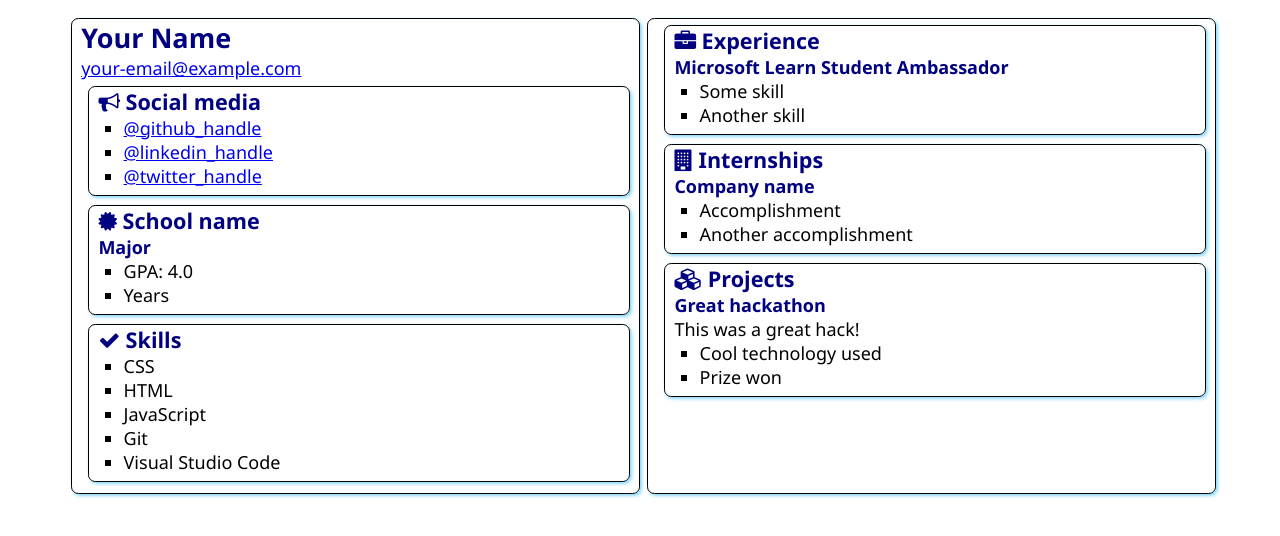
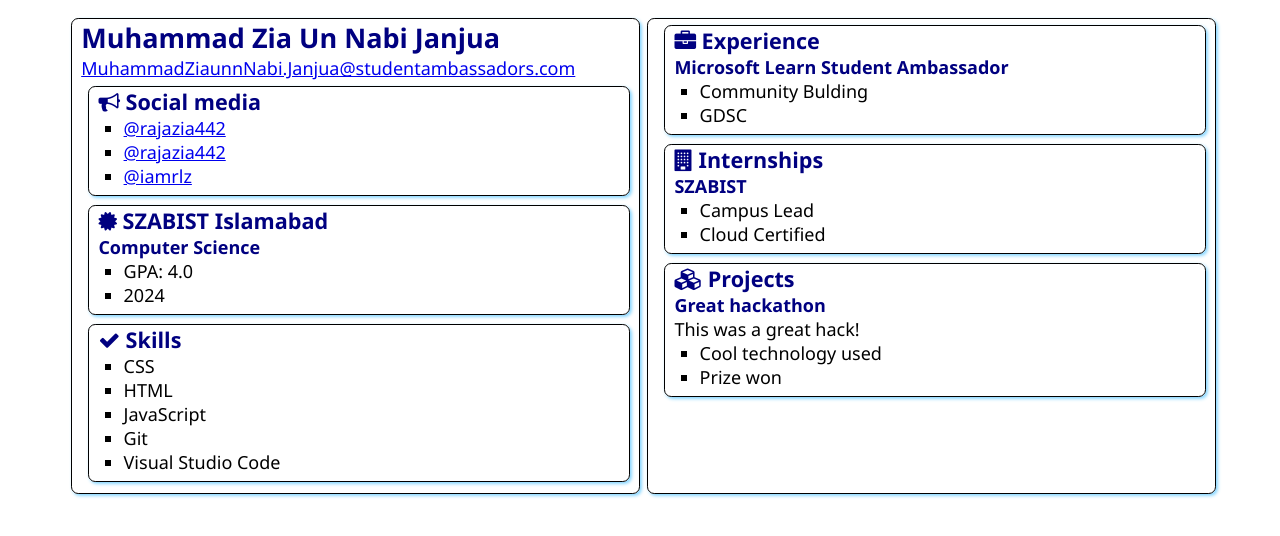
Before and after one commit to iamrlz/SATechnicalOnboarding, a plain HTML site: page src/index.html in a window 1280 px wide. Drawn offline with Linux system fonts and the light colour scheme.

Commit message:
Update index.html

```diff
--- a/src/index.html
+++ b/src/index.html
@@ -12,8 +12,8 @@
 <body>
     <main>
         <article class="box">
-            <h1>Your Name</h1>
-            <div><a href="mailto:your.email@example.com">your-email@example.com</a></div>
+            <h1>Muhammad Zia Un Nabi Janjua</h1>
+            <div><a href="mailto:your.email@example.com">MuhammadZiaunnNabi.Janjua@studentambassadors.com</a></div>
 
             <section class="box">
                 <h2>
@@ -21,9 +21,9 @@
                     Social media
                 </h2>
                 <ul>
-                    <li><a href="https://github.com/<handle>">@github_handle</a></li>
-                    <li><a href="https://linkedin.com/in/<handle>">@linkedin_handle</a></li>
-                    <li><a href="https://twitter.com/<handle>">@twitter_handle</a></li>
+                    <li><a href="https://github.com/<handle>">@rajazia442</a></li>
+                    <li><a href="https://linkedin.com/in/<handle>">@rajazia442</a></li>
+                    <li><a href="https://twitter.com/<handle>">@iamrlz</a></li>
                 </ul>
             </section>
 
@@ -31,12 +31,12 @@
                 <div class="education">
                     <h2>
                         <i class="fa fa-certificate" aria-hidden="true"></i>
-                        School name
+                        SZABIST Islamabad
                     </h2>
-                    <h3>Major</h3>
+                    <h3>Computer Science</h3>
                     <ul>
                         <li>GPA: 4.0</li>
-                        <li>Years</li>
+                        <li>2024</li>
                     </ul>
                 </div>
             </section>
@@ -63,8 +63,8 @@
                 </h2>
                 <h3>Microsoft Learn Student Ambassador</h3>
                 <ul>
-                    <li>Some skill</li>
-                    <li>Another skill</li>
+                    <li>Community Bulding</li>
+                    <li>GDSC</li>
                 </ul>
             </section>
             <section class="box">
@@ -73,10 +73,10 @@
                     Internships
                 </h2>
 
-                <h3>Company name</h3>
+                <h3>SZABIST</h3>
                 <ul>
-                    <li>Accomplishment</li>
-                    <li>Another accomplishment</li>
+                    <li>Campus Lead</li>
+                    <li>Cloud Certified</li>
                 </ul>
             </section>
             <section class="box">
```
